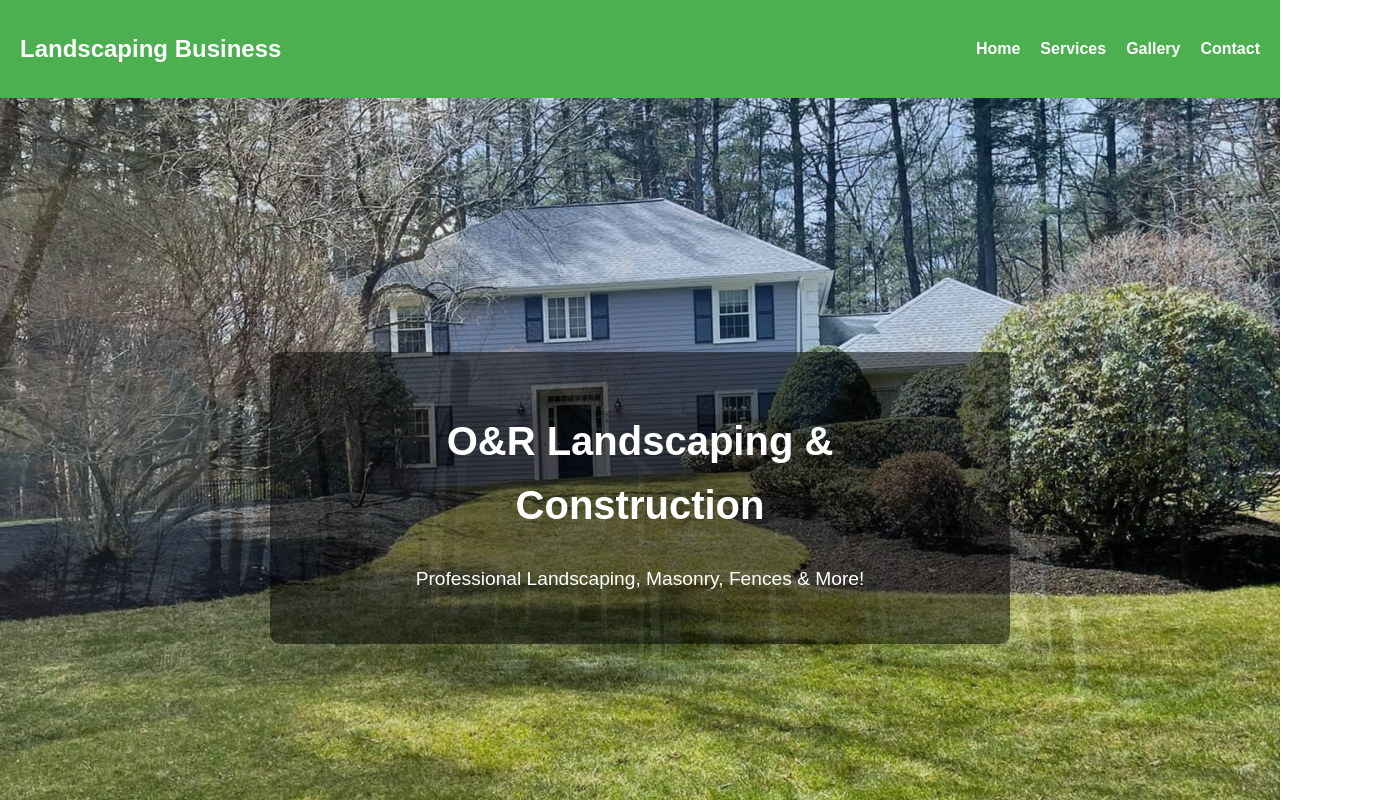
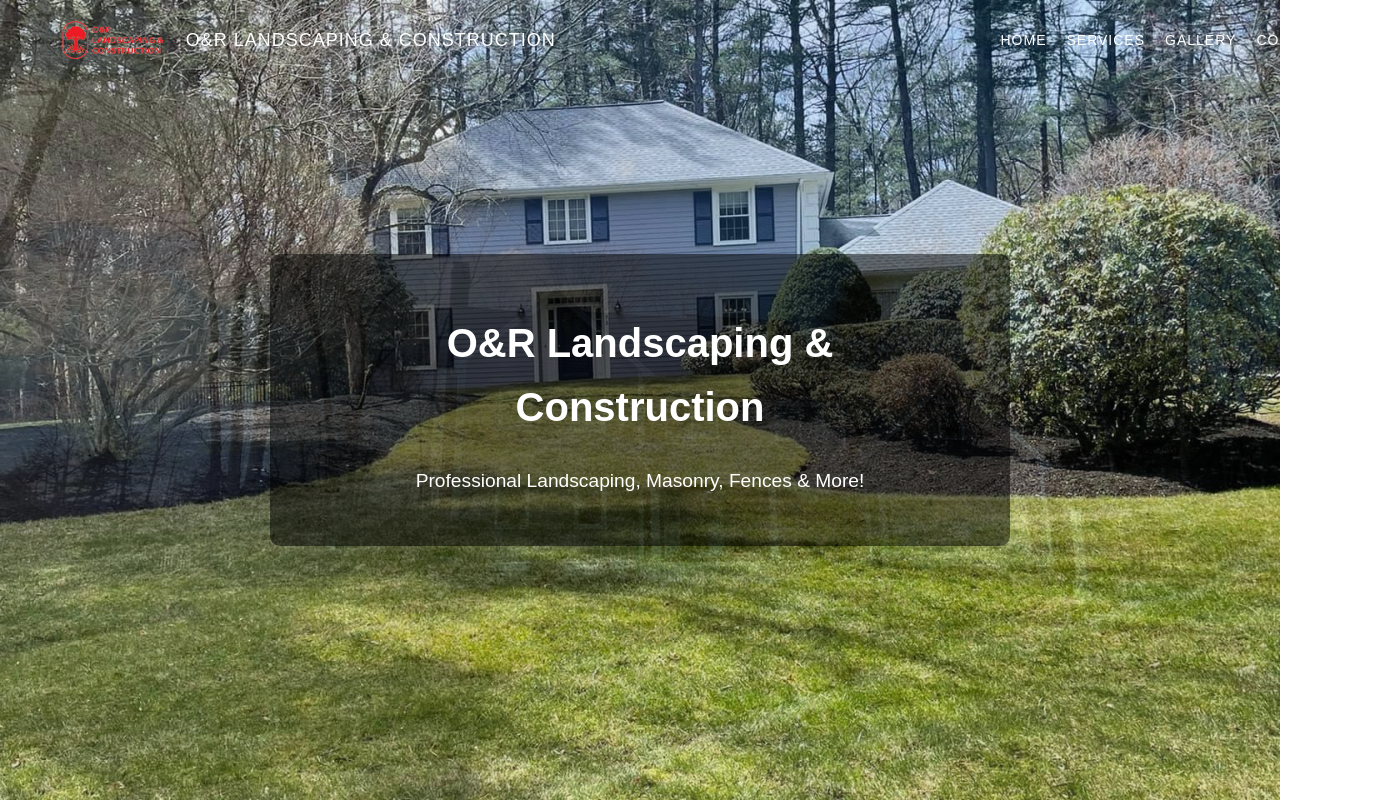
Before and after one commit to Jorwin-dev/o-r_llc, a React (Create React App) app in the folder business-landingpage/: page / in a window 1280 px wide. Shown: the top 800 px of the page, 1380 px wide, since content can reach past the window. Built offline with nearby package versions, Linux system fonts and the light colour scheme; the HTML template or start-up script is replaced by a standard one.

Commit message:
Navbar implementation

```diff
--- a/business-landingpage/src/components/navbar/navbar.css
+++ b/business-landingpage/src/components/navbar/navbar.css
@@ -1,19 +1,47 @@
 .navbar {
-    background-color: #4CAF50;
-    color: white;
-    padding: 10px 20px;
+  position: absolute;
+  top: 0;
+  left: 0;
+  width: 100%;
   display: flex;
   justify-content: space-between;
   align-items: center;
+  padding: 20px 50px;
+  background: transparent;
+  color: white;
+  font-family: Arial, sans-serif;
 }
 
-  .navbar ul {
-    list-style: none;
+.navbar-left {
+  display: flex;
+  align-items: center;
+}
+
+.navbar-logo {
+  height: 40px;
+  margin-right: 10px;
+}
+
+.navbar-title {
+  font-size: 18px;
+  font-weight: 500;
+  letter-spacing: 1px;
+}
+
+.navbar-right {
   display: flex;
   gap: 20px;
 }
 
-  .navbar a {
+.navbar-right a {
+  text-decoration: none;
   color: white;
-    font-weight: bold;
+  font-size: 14px;
+  text-transform: uppercase;
+  letter-spacing: 1px;
+  transition: color 0.3s;
 }
+
+.navbar-right a:hover {
+  color: #ddd;
+}
--- a/business-landingpage/src/components/navbar/navbar.js
+++ b/business-landingpage/src/components/navbar/navbar.js
@@ -1,16 +1,20 @@
 import React from 'react';
 import './Navbar.css';
+import logo from '../../assets/O&R_Logo_no_number.png'
 
 const Navbar = () => {
   return (
     <nav className="navbar">
-      <h1>Landscaping Business</h1>
-      <ul>
-        <li><a href="/">Home</a></li>
-        <li><a href="/services">Services</a></li>
-        <li><a href="/gallery">Gallery</a></li>
-        <li><a href="/contact">Contact</a></li>
-      </ul>
+      <div className='navbar-left'>
+        <img src={logo} alt='Company Logo' className='navbar-logo'/>
+        <span className='navbar-title'>O&R LANDSCAPING & CONSTRUCTION</span>
+      </div>
+      <div className='navbar-right'>
+        <a href="/">HOME</a>
+        <a href="/services">SERVICES</a>
+        <a href="/gallery">GALLERY</a>
+        <a href="/contact">CONTACT</a>
+      </div>
     </nav>
   );
 };
```
Lines whose indentation alone changed are shown as unchanged.
